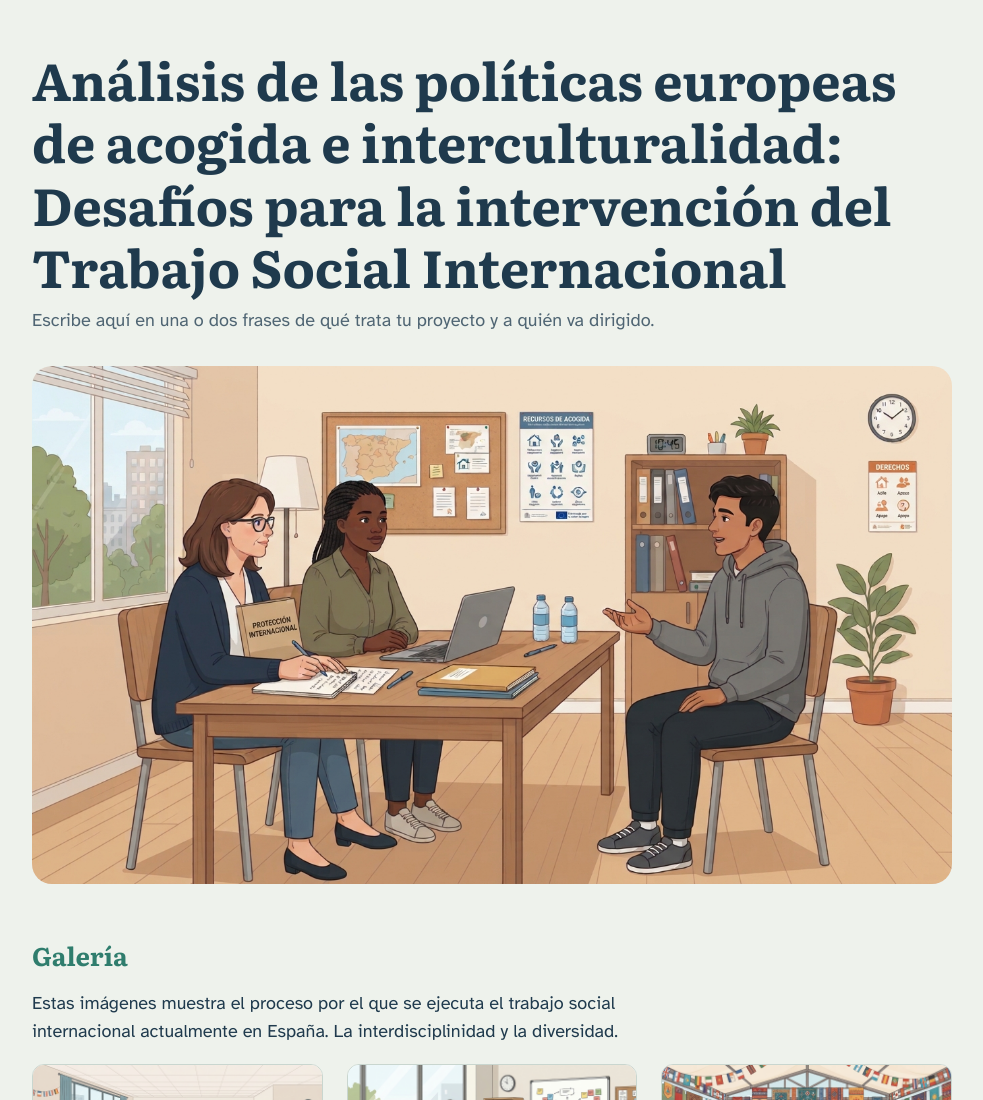
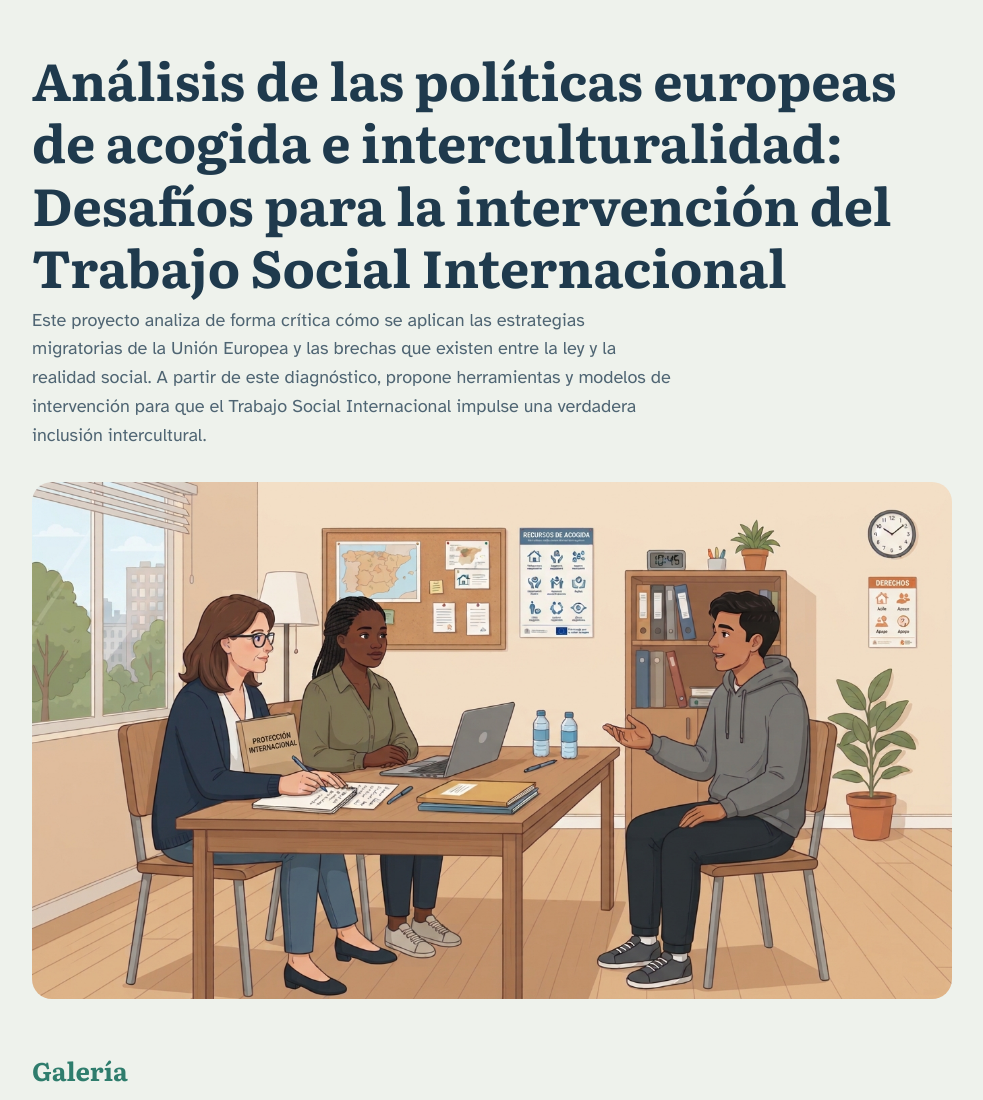
Before and after one commit to Miriamm7/practica-imagenes-video, a plain HTML site: page index.html in a window 1280 px wide. Shown: the top 1100 px of the page, without its empty margins (148-1131 px from the left). Drawn offline with Linux system fonts and the light colour scheme.

Commit message:
Update index.html

```diff
--- a/index.html
+++ b/index.html
@@ -4,7 +4,7 @@
 <meta charset="UTF-8">
 <meta name="viewport" content="width=device-width, initial-scale=1">
 <!-- Cambia este título por el de tu proyecto -->
-<title>Título de mi proyecto</title>
+<title>Análisis de las políticas europeas de acogida e interculturalidad: Desafíos para la intervención del Trabajo Social Internacional</title>
 <link rel="preconnect" href="https://fonts.googleapis.com">
 <link rel="preconnect" href="https://fonts.gstatic.com" crossorigin>
 <link href="https://fonts.googleapis.com/css2?
@@ -132,8 +132,7 @@ font-size: 0.95rem;
 <header>
 <!-- Cambia este título por el de tu proyecto -->
 <h1>Análisis de las políticas europeas de acogida e interculturalidad: Desafíos para la intervención del Trabajo Social Internacional</h1>
-<p class="subtitulo">Escribe aquí en una o dos frases de qué trata tu proyecto y
-a quién va dirigido.</p>
+<p class="subtitulo">Este proyecto analiza de forma crítica cómo se aplican las estrategias migratorias de la Unión Europea y las brechas que existen entre la ley y la realidad social. A partir de este diagnóstico, propone herramientas y modelos de intervención para que el Trabajo Social Internacional impulse una verdadera inclusión intercultural.</p>
 <div class="zona" data-aviso="Aquí aparecerá tu imagen de cabecera (paso 3)">
 <!-- PASO 3: CABECERA ============================ INICIO -->
  <img class="imagen-cabecera" src="img/cabecera.png" alt="Una trabajadora social atendiendo a una persona migrante">
```
